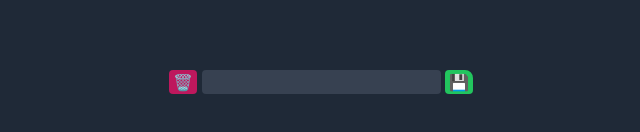
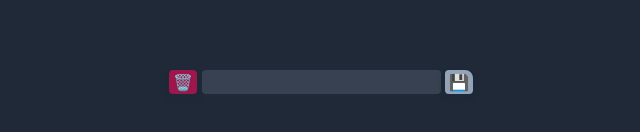
Before and after one commit to Gnarus-G/mynd, a Svelte app: page / in a window 1280 px wide. Shown: the part 298-430 px from the top of the page, without its empty margins (319-959 px from the left). Built offline with nearby package versions, Linux system fonts and the light colour scheme.

Commit message:
feat: styling

```diff
--- a/src/App.svelte
+++ b/src/App.svelte
@@ -56,12 +56,12 @@
   >
     <button
       type="button"
-      class="rounded bg-pink-700 hover:bg-pink-800 transition active:scale-90 px-1"
+      class="rounded bg-pink-800 hover:bg-pink-900 transition active:scale-90 px-1 shadow-md shadow-slate-800 hover:shadow-sm"
       on:click={cleanTodos}>&#x1F5D1;</button
     >
     <input class="rounded px-1" name="todo" />
     <button
-      class="rounded-tr-lg rounded bg-green-500 hover:bg-green-600 transition active:scale-90 px-1"
+      class="rounded-tr-lg rounded bg-slate-400 hover:bg-slate-500 transition active:scale-90 px-1 shadow-md shadow-slate-800 hover:shadow-sm"
       type="submit">&#x1F4BE;</button
     >
   </form>
```
